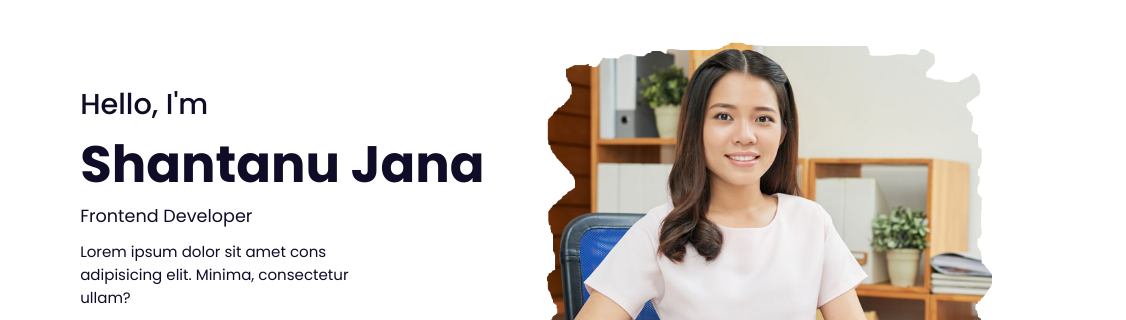
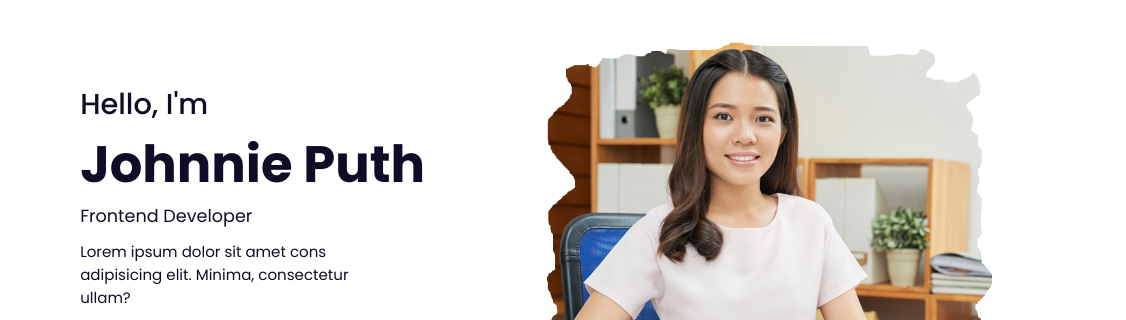
Before and after one commit to JohnniePuth/johnnieputh.github.io, a plain HTML site: page index.html in a window 1280 px wide. Shown: the part 172-492 px from the top of the page, 154-1280 px from the left. Drawn offline with nearby package versions, Linux system fonts and the light colour scheme.

Commit message:
change name

```diff
--- a/index.html
+++ b/index.html
@@ -42,7 +42,7 @@
         </div>
         <div class="home-text">
             <span>Hello, I'm</span>
-            <h1>Shantanu Jana</h1>
+            <h1>Johnnie Puth</h1>
             <h2>Frontend Developer</h2>
             <p>Lorem ipsum dolor sit amet cons <br> adipisicing elit. Minima, consectetur <br> ullam?</p>
             <a href="#contact" class="btn">Contact Me</a>
```
